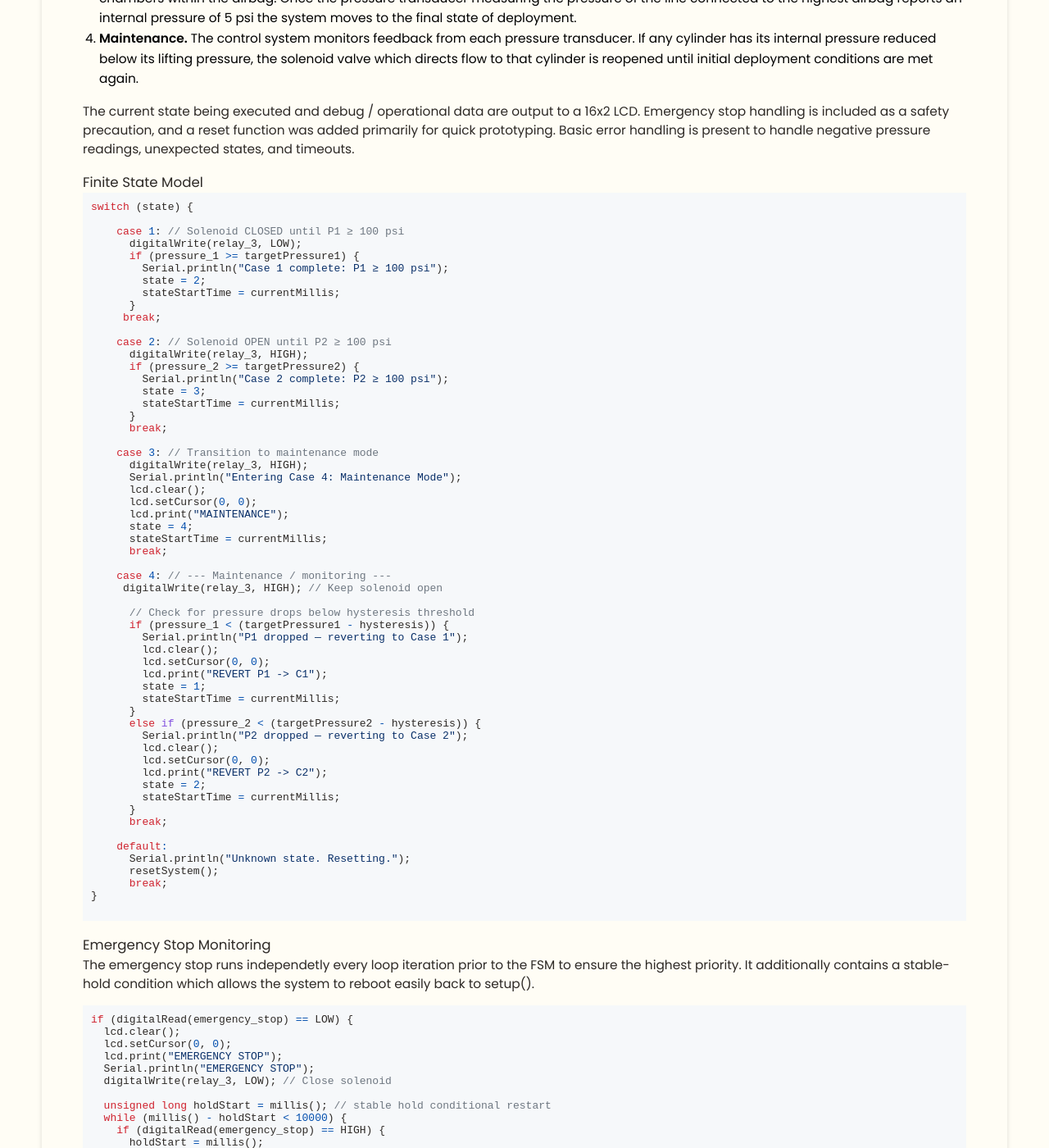
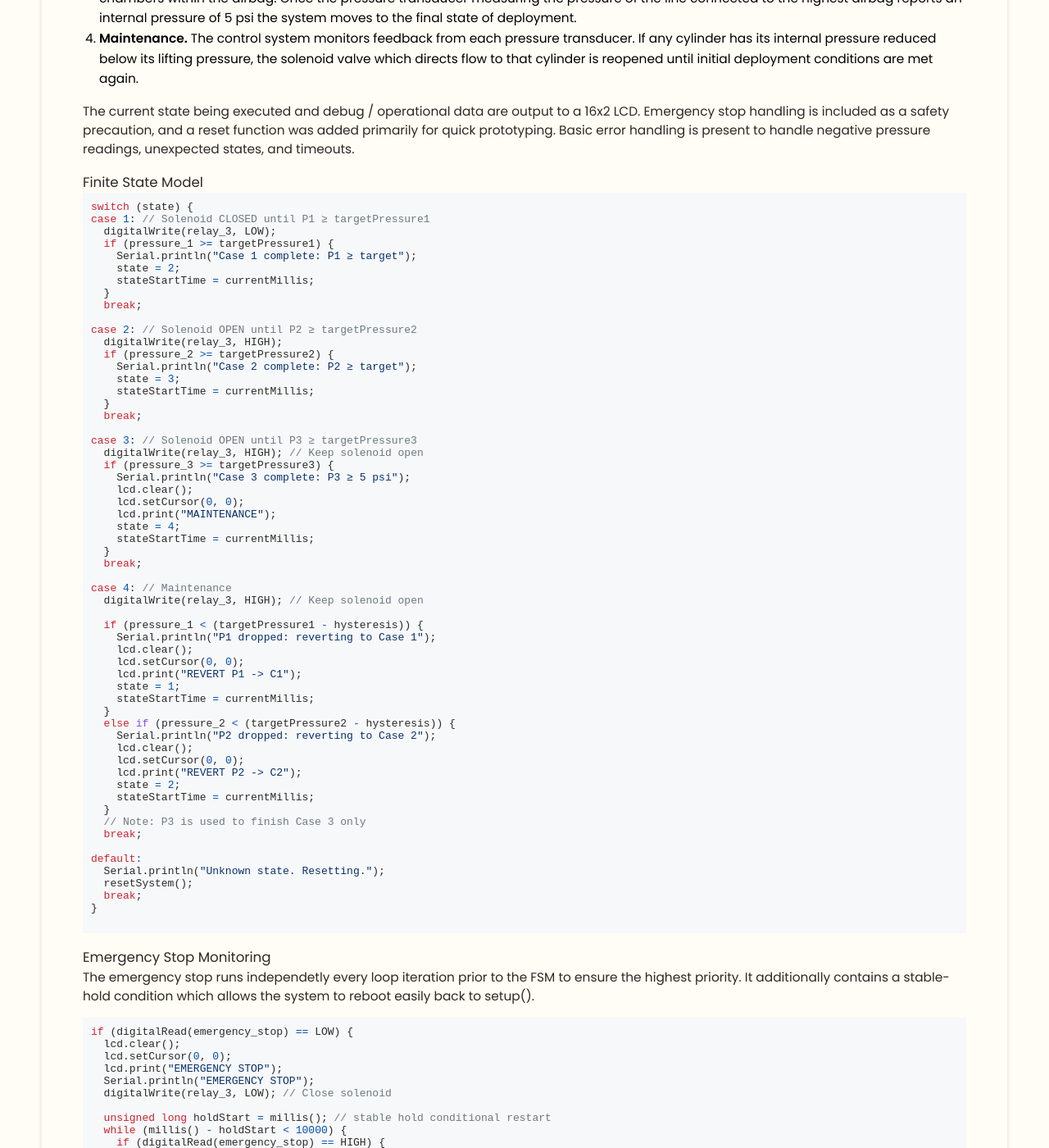
Before and after one commit to elijahverhoff/elijahverhoff.github.io, a Jekyll site: the page built from _projects/Rapidly Deployable & Inflatable Hallway Barrier (MEE Capstone)/index.md, in a window 1280 px wide and 1400 px high, scrolled down 1311 px. Shown: the whole window at 82% size. Built offline with Jekyll 4.4.1, drawn with Linux system fonts in a browser that asks for light colours.

Commit message:
Update index.md

````diff
--- a/_projects/Rapidly Deployable & Inflatable Hallway Barrier (MEE Capstone)/index.md
+++ b/_projects/Rapidly Deployable & Inflatable Hallway Barrier (MEE Capstone)/index.md
@@ -41,61 +41,62 @@ The current state being executed and debug / operational data are output to a 16
 
 ```cpp
 switch (state) {
+case 1: // Solenoid CLOSED until P1 ≥ targetPressure1
+  digitalWrite(relay_3, LOW);
+  if (pressure_1 >= targetPressure1) {
+    Serial.println("Case 1 complete: P1 ≥ target");
+    state = 2;
+    stateStartTime = currentMillis;
+  }
+  break;
 
-    case 1: // Solenoid CLOSED until P1 ≥ 100 psi
-      digitalWrite(relay_3, LOW);
-      if (pressure_1 >= targetPressure1) {
-        Serial.println("Case 1 complete: P1 ≥ 100 psi");
-        state = 2;
-        stateStartTime = currentMillis;
-      }
-     break;
+case 2: // Solenoid OPEN until P2 ≥ targetPressure2
+  digitalWrite(relay_3, HIGH);
+  if (pressure_2 >= targetPressure2) {
+    Serial.println("Case 2 complete: P2 ≥ target");
+    state = 3;
+    stateStartTime = currentMillis;
+  }
+  break;
 
-    case 2: // Solenoid OPEN until P2 ≥ 100 psi
-      digitalWrite(relay_3, HIGH);
-      if (pressure_2 >= targetPressure2) {
-        Serial.println("Case 2 complete: P2 ≥ 100 psi");
-        state = 3;
-        stateStartTime = currentMillis;
-      }
-      break;
+case 3: // Solenoid OPEN until P3 ≥ targetPressure3
+  digitalWrite(relay_3, HIGH); // Keep solenoid open
+  if (pressure_3 >= targetPressure3) {
+    Serial.println("Case 3 complete: P3 ≥ 5 psi");
+    lcd.clear();
+    lcd.setCursor(0, 0);
+    lcd.print("MAINTENANCE");
+    state = 4;
+    stateStartTime = currentMillis;
+  }
+  break;
 
-    case 3: // Transition to maintenance mode
-      digitalWrite(relay_3, HIGH);
-      Serial.println("Entering Case 4: Maintenance Mode");
-      lcd.clear();
-      lcd.setCursor(0, 0);
-      lcd.print("MAINTENANCE");
-      state = 4;
-      stateStartTime = currentMillis;
-      break;
+case 4: // Maintenance
+  digitalWrite(relay_3, HIGH); // Keep solenoid open
 
-    case 4: // --- Maintenance / monitoring ---
-     digitalWrite(relay_3, HIGH); // Keep solenoid open
+  if (pressure_1 < (targetPressure1 - hysteresis)) {
+    Serial.println("P1 dropped: reverting to Case 1");
+    lcd.clear();
+    lcd.setCursor(0, 0);
+    lcd.print("REVERT P1 -> C1");
+    state = 1;
+    stateStartTime = currentMillis;
+  }
+  else if (pressure_2 < (targetPressure2 - hysteresis)) {
+    Serial.println("P2 dropped: reverting to Case 2");
+    lcd.clear();
+    lcd.setCursor(0, 0);
+    lcd.print("REVERT P2 -> C2");
+    state = 2;
+    stateStartTime = currentMillis;
+  }
+  // Note: P3 is used to finish Case 3 only
+  break;
 
-      // Check for pressure drops below hysteresis threshold
-      if (pressure_1 < (targetPressure1 - hysteresis)) {
-        Serial.println("P1 dropped — reverting to Case 1");
-        lcd.clear();
-        lcd.setCursor(0, 0);
-        lcd.print("REVERT P1 -> C1");
-        state = 1;
-        stateStartTime = currentMillis;
-      }
-      else if (pressure_2 < (targetPressure2 - hysteresis)) {
-        Serial.println("P2 dropped — reverting to Case 2");
-        lcd.clear();
-        lcd.setCursor(0, 0);
-        lcd.print("REVERT P2 -> C2");
-        state = 2;
-        stateStartTime = currentMillis;
-      }
-      break;
-
-    default:
-      Serial.println("Unknown state. Resetting.");
-      resetSystem();
-      break;
+default:
+  Serial.println("Unknown state. Resetting.");
+  resetSystem();
+  break;
 }
 ```
 
````
